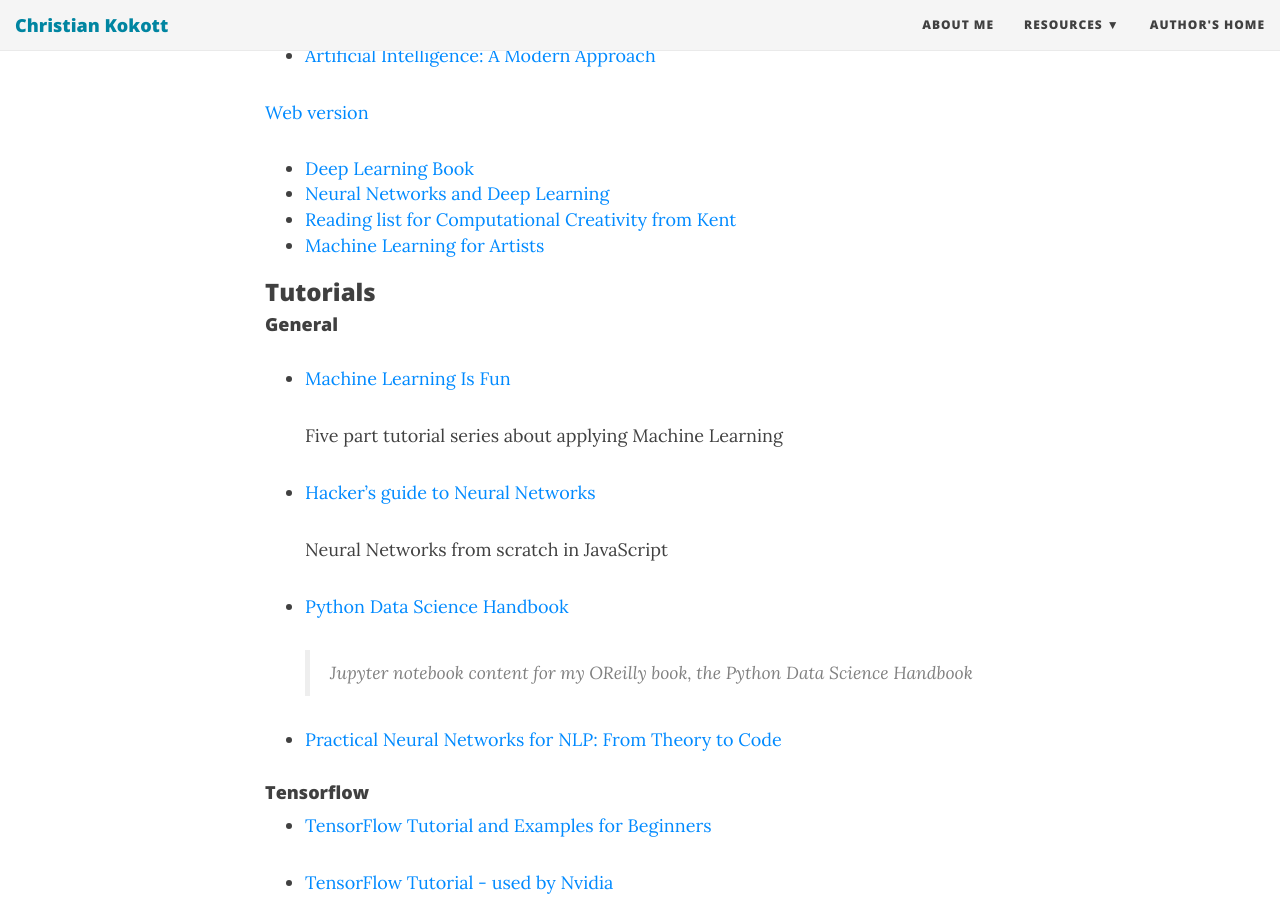
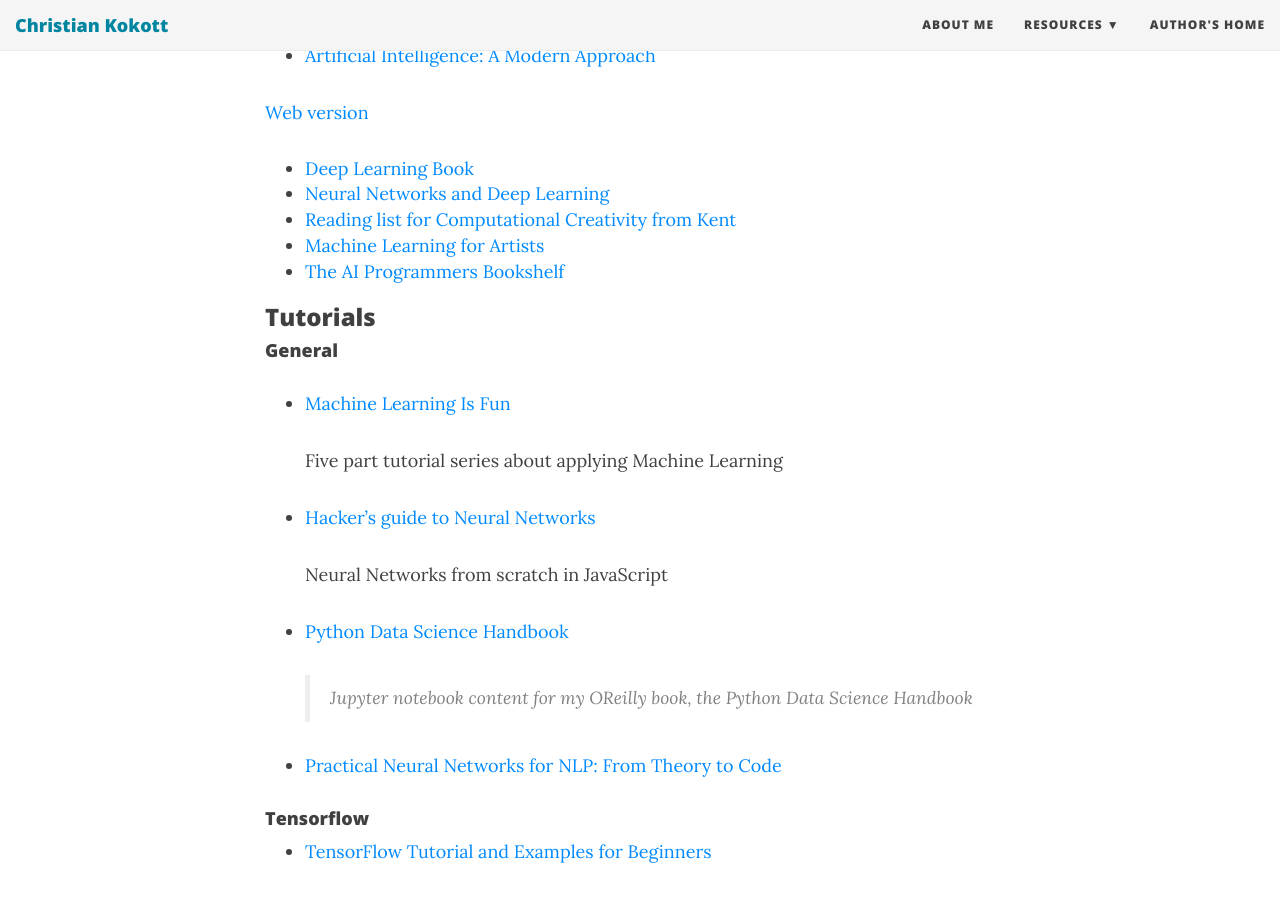
Before and after one commit to dotKokott/dotKokott.github.io, a Jekyll site: the page built from pages/resources/machinelearning.md, in a window 1280 px wide and 900 px high, scrolled down 497 px. Built offline with Jekyll 4.4.1, drawn with Linux system fonts in a browser that asks for light colours; nearby versions of some CDN libraries.

Commit message:
Added 'AI Programmers Bookshelf'

```diff
--- a/pages/resources/machinelearning.md
+++ b/pages/resources/machinelearning.md
@@ -16,6 +16,7 @@
 * [Neural Networks and Deep Learning](http://neuralnetworksanddeeplearning.com/)
 * [Reading list for Computational Creativity from Kent](http://resourcelists.kent.ac.uk/lists/92F2F66A-9721-631D-9092-842212A433EE.html)
 * [Machine Learning for Artists](http://ml4a.github.io/index/)
+* [The AI Programmers Bookshelf](http://alumni.media.mit.edu/~jorkin/aibooks.html)
 
 ### Tutorials
 
```
